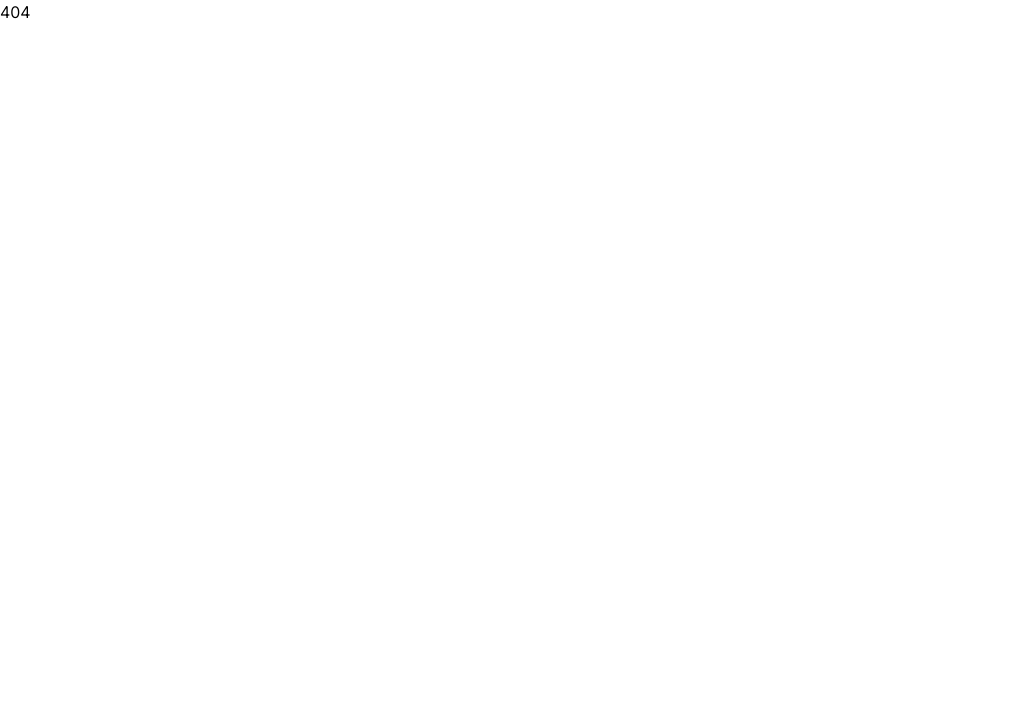
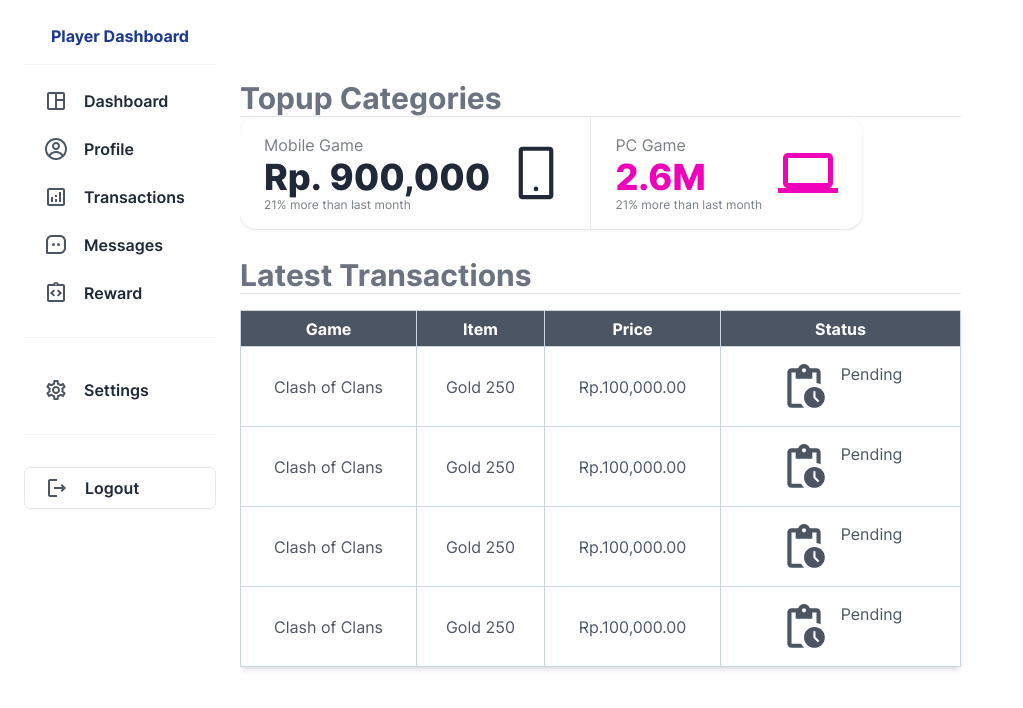
Before and after one commit to husfuu/topup-gimang, a Next.js app: page /user in a window 1280 px wide. Before the commit this address had no page. Shown: the top 708 px of the page, without its empty margins (0-1023 px from the left). Built offline with nearby package versions, Linux system fonts and the light colour scheme.

Commit message:
feat(dashboard): add player dashboard and sidebar component

```diff
--- /dev/null
+++ b/src/components/molecules/RowTable.tsx
@@ -0,0 +1,30 @@
+import { MdOutlinePendingActions } from 'react-icons/md';
+
+const RowTable = () => {
+  return (
+    <tr className='h-20 text-gray-600'>
+      <td className='... border border-slate-300'>
+        <div className='flex justify-center gap-3 align-middle'>
+          Clash of Clans
+        </div>
+      </td>
+      <td className='... border border-slate-300'>
+        <div className='flex justify-center gap-3'>Gold 250</div>
+      </td>
+      <td className='... border border-slate-300'>
+        <div className='flex justify-center gap-3 align-middle'>
+          Rp.100,000.00
+        </div>
+      </td>
+
+      <td className='... border border-slate-300'>
+        <div className='flex justify-center gap-3 align-middle'>
+          <MdOutlinePendingActions size={50} />
+          Pending
+        </div>
+      </td>
+    </tr>
+  );
+};
+
+export default RowTable;
--- /dev/null
+++ b/src/components/organisms/DasboardTable.tsx
@@ -0,0 +1,24 @@
+import RowTable from '@/components/molecules/RowTable';
+
+const DashboardTable = () => {
+  return (
+    <table className='mt-4 border-collapse border-spacing-2 rounded border-slate-400  shadow-md'>
+      <thead className='h-9 bg-gray-600 text-white'>
+        <tr>
+          <th className='w-44 border border-slate-300 '>Game</th>
+          <th className='w-32 border border-slate-300'>Item</th>
+          <th className='w-44 border border-slate-300'>Price</th>
+          <th className='w-60 border border-slate-300'>Status</th>
+        </tr>
+      </thead>
+      <tbody>
+        <RowTable />
+        <RowTable />
+        <RowTable />
+        <RowTable />
+      </tbody>
+    </table>
+  );
+};
+
+export default DashboardTable;
--- /dev/null
+++ b/src/components/organisms/Sidebar.tsx
@@ -0,0 +1,101 @@
+import { Disclosure } from '@headlessui/react';
+import Link from 'next/link';
+import React from 'react';
+import { BiMessageSquareDots } from 'react-icons/bi';
+import { CgProfile } from 'react-icons/cg';
+import { GiHamburgerMenu } from 'react-icons/gi';
+import {
+  MdOutlineAnalytics,
+  MdOutlineIntegrationInstructions,
+  MdOutlineLogout,
+  MdOutlineSettings,
+  MdOutlineSpaceDashboard,
+} from 'react-icons/md';
+
+function SideNavbar() {
+  return (
+    <div>
+      <Disclosure as='nav'>
+        <Disclosure.Button className='peer group absolute top-4 right-4 inline-flex items-center justify-center rounded-md p-2 text-gray-800 hover:bg-gray-900 hover:text-white focus:outline-none focus:ring-2 focus:ring-inset focus:ring-white'>
+          <GiHamburgerMenu
+            className='block h-6 w-6 md:hidden'
+            aria-hidden='true'
+          />
+        </Disclosure.Button>
+        <div className='peer:transition fixed top-0 -left-96 z-20 h-screen w-1/2 bg-white p-6 delay-150  duration-200 ease-out peer-focus:left-0 lg:left-0 lg:w-60'>
+          <div className='item-center flex flex-col justify-start'>
+            <h1 className='w-full cursor-pointer border-b border-gray-100 pb-4 text-center text-base font-bold text-blue-900'>
+              Player Dashboard
+            </h1>
+            <div className=' my-4 border-b border-gray-100 pb-4'>
+              <div className='group m-auto mb-2 flex cursor-pointer items-center justify-start gap-4 rounded-md p-2 pl-5 hover:bg-gray-900 hover:shadow-lg'>
+                <MdOutlineSpaceDashboard className='text-2xl text-gray-600 group-hover:text-white ' />
+                <Link href='/user'>
+                  <h3 className='text-base font-semibold text-gray-800 group-hover:text-white '>
+                    Dashboard
+                  </h3>
+                </Link>
+              </div>
+              <div className='group  m-auto mb-2 flex cursor-pointer items-center justify-start gap-4 rounded-md p-2 pl-5 hover:bg-gray-900 hover:shadow-lg'>
+                <CgProfile className='text-2xl text-gray-600 group-hover:text-white ' />
+                <Link href='/user'>
+                  <h3 className='text-base font-semibold text-gray-800 group-hover:text-white '>
+                    Profile
+                  </h3>
+                </Link>
+              </div>
+              <div className='group  m-auto mb-2 flex cursor-pointer items-center justify-start gap-4 rounded-md p-2 pl-5 hover:bg-gray-900 hover:shadow-lg'>
+                <MdOutlineAnalytics className='text-2xl text-gray-600 group-hover:text-white ' />
+                <Link href='/user'>
+                  <h3 className='text-base font-semibold text-gray-800 group-hover:text-white '>
+                    Transactions
+                  </h3>
+                </Link>
+              </div>
+              <div className='group  m-auto mb-2 flex cursor-pointer items-center justify-start gap-4 rounded-md p-2 pl-5 hover:bg-gray-900 hover:shadow-lg'>
+                <BiMessageSquareDots className='text-2xl text-gray-600 group-hover:text-white ' />
+                <Link href='/user'>
+                  <h3 className='text-base font-semibold text-gray-800 group-hover:text-white '>
+                    Messages
+                  </h3>
+                </Link>
+              </div>
+              <div className='group  m-auto mb-2 flex cursor-pointer items-center justify-start gap-4 rounded-md p-2 pl-5 hover:bg-gray-900 hover:shadow-lg'>
+                <MdOutlineIntegrationInstructions className='text-2xl text-gray-600 group-hover:text-white ' />
+                <Link href='/user'>
+                  <h3 className='text-base font-semibold text-gray-800 group-hover:text-white '>
+                    Reward
+                  </h3>
+                </Link>
+              </div>
+            </div>
+            {/* setting  */}
+            <div className=' my-4 border-b border-gray-100 pb-4'>
+              <div className='group m-auto mb-2 flex cursor-pointer items-center justify-start gap-4 rounded-md p-2 pl-5 hover:bg-gray-900 hover:shadow-lg'>
+                <MdOutlineSettings className='text-2xl text-gray-600 group-hover:text-white ' />
+                <Link href='/user'>
+                  <h3 className='text-base font-semibold text-gray-800 group-hover:text-white '>
+                    Settings
+                  </h3>
+                </Link>
+              </div>
+            </div>
+            {/* logout */}
+            <div className='my-4'>
+              <div className='group m-auto mb-2 flex cursor-pointer items-center justify-start gap-4  rounded-md border border-gray-200 p-2 pl-5 hover:bg-gray-900 hover:shadow-lg'>
+                <MdOutlineLogout className='text-2xl text-gray-600 group-hover:text-white ' />
+                <Link href='/user'>
+                  <h3 className='text-base font-semibold text-gray-800 group-hover:text-white '>
+                    Logout
+                  </h3>
+                </Link>
+              </div>
+            </div>
+          </div>
+        </div>
+      </Disclosure>
+    </div>
+  );
+}
+
+export default SideNavbar;
--- /dev/null
+++ b/src/components/organisms/TopupCategory.tsx
@@ -0,0 +1,27 @@
+import { AiOutlineMobile } from 'react-icons/ai';
+import { MdOutlineComputer } from 'react-icons/md';
+
+const TopupCategory = () => {
+  return (
+    <div className='stats mb-7 bg-white shadow'>
+      <div className='stat'>
+        <div className='text-primary stat-figure'>
+          <AiOutlineMobile size={60} />
+        </div>
+        <div className='stat-title'>Mobile Game</div>
+        <div className='text-primary stat-value'>Rp. 900,000</div>
+        <div className='stat-desc'>21% more than last month</div>
+      </div>
+      <div className='stat'>
+        <div className='stat-figure text-secondary'>
+          <MdOutlineComputer size={60} />
+        </div>
+        <div className='stat-title'>PC Game</div>
+        <div className='stat-value text-secondary'>2.6M</div>
+        <div className='stat-desc'>21% more than last month</div>
+      </div>
+    </div>
+  );
+};
+
+export default TopupCategory;
--- /dev/null
+++ b/src/pages/user/index.tsx
@@ -0,0 +1,22 @@
+import DashboardTable from '@/components/organisms/DasboardTable';
+import Sidebar from '@/components/organisms/Sidebar';
+import TopupCategory from '@/components/organisms/TopupCategory';
+const UserDashboard = () => {
+  return (
+    <>
+      <div className='flex flex-row'>
+        <Sidebar />
+        <div className='mt-20 pl-60'>
+          <h2 className='text-gray-500'>Topup Categories</h2>
+          <hr />
+          <TopupCategory />
+          <h2 className='text-gray-500'>Latest Transactions</h2>
+          <hr />
+          <DashboardTable />
+        </div>
+      </div>
+    </>
+  );
+};
+
+export default UserDashboard;
```
